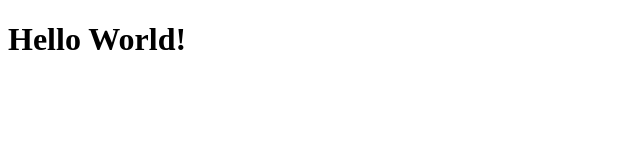
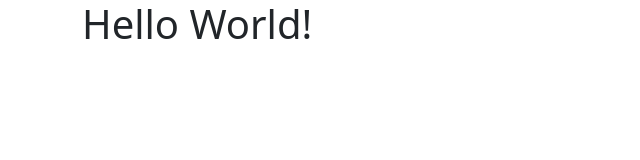
Before and after one commit to yeon-11/8_react.cdn, a plain HTML site: page index.html in a window 1280 px wide. Shown: the whole page, without its empty margins (0-640 px from the left). Drawn offline with nearby package versions, Linux system fonts and the light colour scheme.

Commit message:
Update index.html
부트스트랩 추가

```diff
--- a/index.html
+++ b/index.html
@@ -2,14 +2,24 @@
 <html>
 
 <head>
+    <link href="https://cdn.jsdelivr.net/npm/bootstrap@5.3.3/dist/css/bootstrap.min.css" rel="stylesheet">
+    <script src="https://cdn.jsdelivr.net/npm/bootstrap@5.3.3/dist/js/bootstrap.bundle.min.js"></script>
+    <script src="https://ajax.googleapis.com/ajax/libs/jquery/3.7.1/jquery.min.js"></script>
     <script src="https://unpkg.com/react@18/umd/react.development.js" crossorigin></script>
     <script src="https://unpkg.com/react-dom@18/umd/react-dom.development.js" crossorigin></script>
     <script src="https://unpkg.com/@babel/standalone/babel.min.js"></script>
 </head>
 
 <body>
+    <div class="container">
+    <div class="row">
+        <div vlass="col-md-12">
+            <div id="mydiv"></div>
+        </div>
+    </div>
+    </div>
 
-    <div id="mydiv"></div>
+
 
     <script type="text/babel">
         function Hello() {
```
